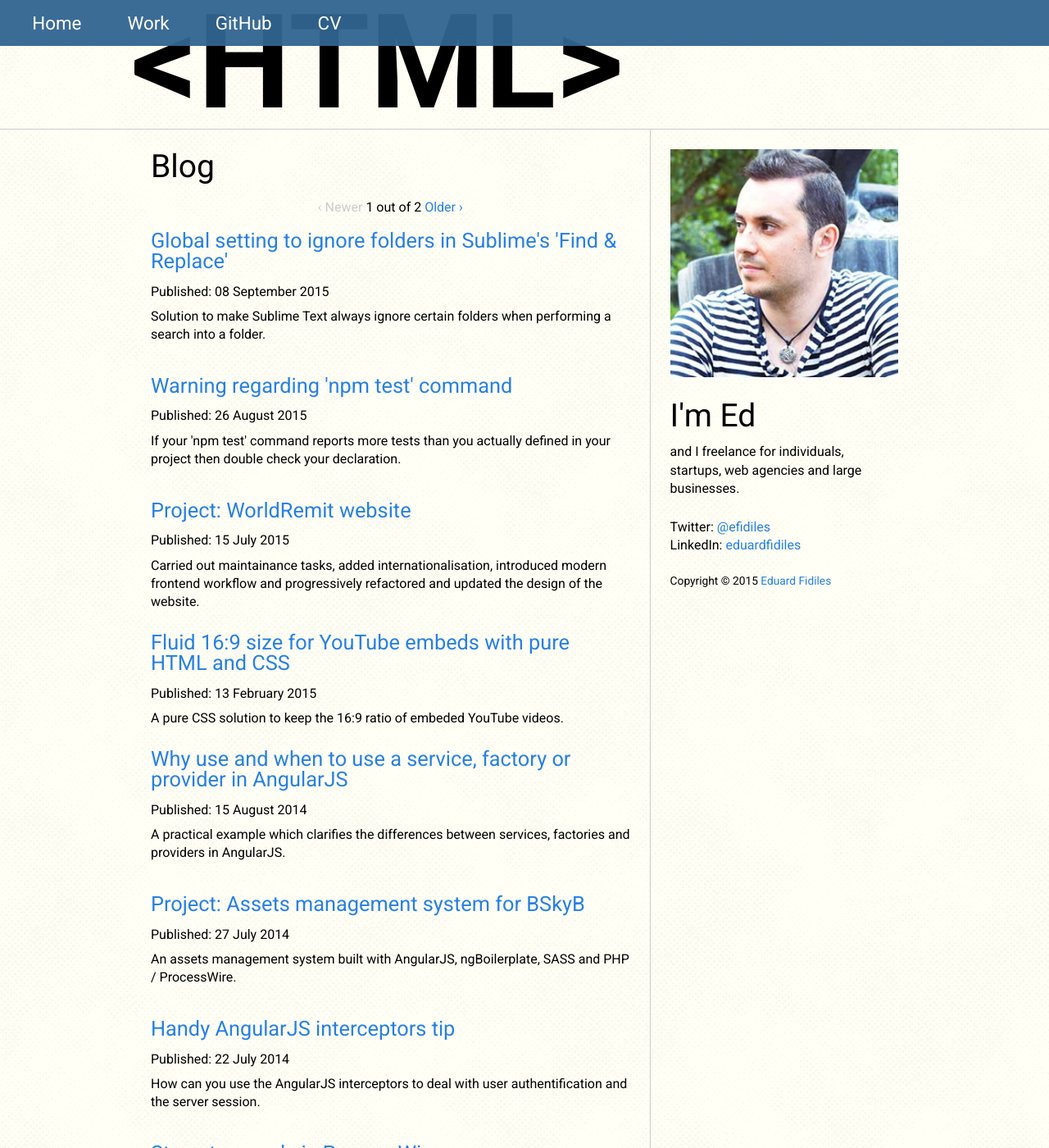
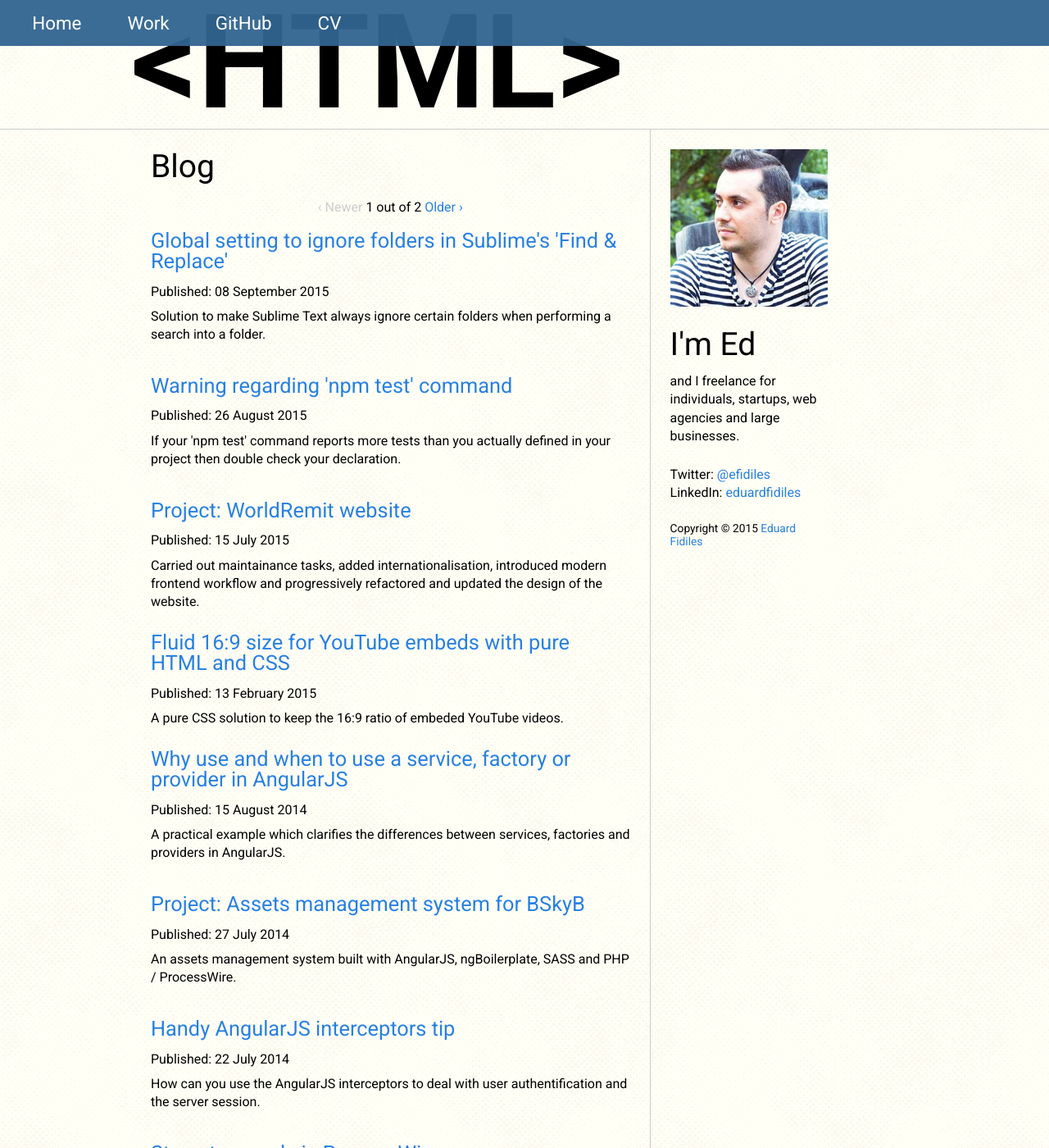
Before and after one commit to efidiles/efidiles.github.io, a Jekyll site: the page built from index.html, in a window 1280 px wide and 1400 px high. Shown: the whole window at 82% size. Built offline with Jekyll 4.4.1, drawn with Linux system fonts in a browser that asks for light colours; nearby versions of some CDN libraries; Markdown is read by kramdown in place of the engine named in the settings; the list of posts is cut into pages by our own code.

Commit message:
make the aside smaller

```diff
--- a/_sass/_aside.scss
+++ b/_sass/_aside.scss
@@ -22,7 +22,7 @@ aside {
   aside {
     border: none;
     float: left;
-    width: 34%;
+    width: 25%;
     padding: $sizeGap;
   }
 }
```
